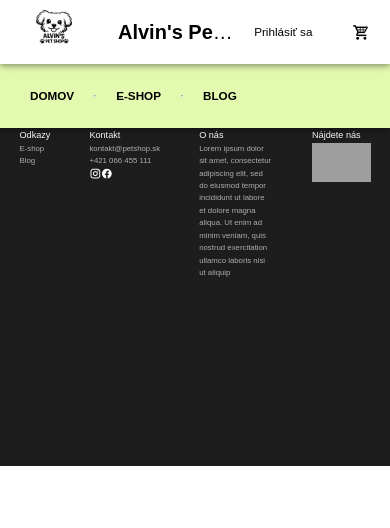
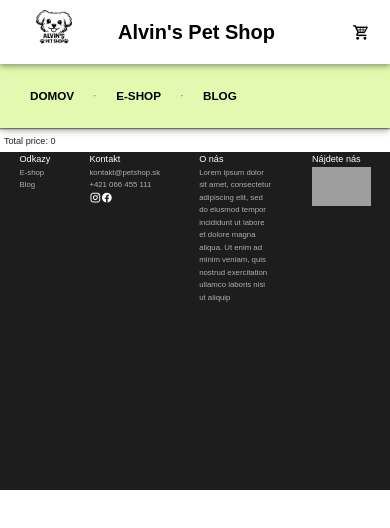
Before and after one commit to AdelaMacajova/petshop, a Vue app: page /cart in a window 390 px wide. Shown: the top 528 px of the page. Built offline with nearby package versions, Linux system fonts and the light colour scheme; grey boxes are pictures that could not be loaded.

Commit message:
pridanie košíka pomocou Pinie

```diff
--- a/package.json
+++ b/package.json
@@ -13,6 +13,7 @@
   },
   "dependencies": {
     "pinia": "^3.0.4",
+    "pinia-plugin-persistedstate": "^4.7.1",
     "vue": "^3.5.25",
     "vue-router": "^4.6.3",
     "vuetify": "^3.11.4"
--- a/src/App.vue
+++ b/src/App.vue
@@ -18,7 +18,9 @@ export default{
     UserNavigation, MainNavigation, FooterNavigation
   },
   data(){
+    return{
 
+    }
   },
   methods:{
 
--- a/src/assets/main.css
+++ b/src/assets/main.css
@@ -230,6 +230,37 @@ iframe{
   text-align: justify;
 
 }
+.cart-row{
+  margin:1vw;
+  display:flex;
+  flex-direction: row;
+  align-items: center;
+  border:2px solid rgb(33, 33, 33);
+  height:7vw;
+  justify-content: space-between;
+}.cart-row *{
+  padding:0.5vw;
+  height:100%;
+  display:flex;
+  align-items: center;
+}
+.cart-img img{
+  object-fit: scale-down;
+}
+.cart-row button{
+  color:rgb(208, 0, 0);
+}
+.cart-img-name-price{
+  display:flex;
+  justify-content: space-between;
+  width:50%
+}
+.cart{
+    font-size: 1vw;
+}
+.cart h3{
+  padding:1vw;
+}
 
 @media(max-width: 1200px){
     .main-nav a, .user-nav a, .category-nav a{
@@ -237,6 +268,9 @@ iframe{
   }
 }
 @media(max-width:900px){
+  .cart{
+    font-size: 1.5vw;
+  }
   .product-card{
     font-size:2vw;
     width:30vw;
@@ -256,6 +290,9 @@ iframe{
   }
 }
 @media(max-width: 600px){
+  .cart{
+    font-size: 2vw;
+  }
   .product-card{
     font-size:2vw;
     width:40vw;
--- a/src/components/FooterNavigation.vue
+++ b/src/components/FooterNavigation.vue
@@ -34,7 +34,9 @@
             RouterLink
         },
         data(){
+            return{
 
+            }
         },
         methods:{
 
--- a/src/components/UserNavigation.vue
+++ b/src/components/UserNavigation.vue
@@ -8,7 +8,7 @@
             Alvin's Pet Shop
             </strong>
         </v-app-bar-title>
-        <RouterLink to="/login">Prihlásiť sa</RouterLink> <!-- Login -->
+        <!--<RouterLink to="/login">Prihlásiť sa</RouterLink>  Login -->
         <RouterLink to="/cart"><v-icon icon="mdi-cart-variant"></v-icon></RouterLink>
     </v-app-bar>
 </template>
@@ -19,7 +19,9 @@
             RouterLink
         },
         data(){
+            return{
 
+            }
         },
         methods:{
 
--- a/src/main.js
+++ b/src/main.js
@@ -15,15 +15,19 @@ import router from './router'
 
 import { createPinia } from 'pinia'
 
+import piniaPluginPersistedstate from 'pinia-plugin-persistedstate'
+
 const vuetify = createVuetify({
   components,
   directives,
 })
 
 const pinia = createPinia()
+pinia.use(piniaPluginPersistedstate)
 
 createApp(App)
   .use(vuetify)
   .use(router)
   .use(pinia)
+
   .mount('#app')
--- a/src/router/index.js
+++ b/src/router/index.js
@@ -40,11 +40,10 @@ const router = createRouter({
         component: () => import('../views/ArticleView.vue'),
     },
     {
-      path: '/kontakt',
-      name: 'kontakt',
-      component: () => import('../views/ContactView.vue'),
+        path: '/cart',
+        name: 'cart',
+        component: () => import('../views/CartView.vue'),
     },
-
   ],
 })
 
--- /dev/null
+++ b/src/stores/cart.js
@@ -0,0 +1,27 @@
+import {defineStore} from "pinia"
+
+export const useCartStore = defineStore('cartStore',{
+    state: () => ({
+            cart: []
+    }),
+    actions:{
+        addToCart(product){
+            this.cart.push(product)
+        },
+        removeFromCart(product){
+            for(let i=0; i<this.cart.length; i++){
+                if(this.cart[i] === product){
+                    this.cart.splice(i, 1)
+                    break
+                }
+            }
+        },
+        cleanCart(){
+            for(let i=this.cart.length-1; i>=0; i--){
+                if(!this.cart[i] || !this.cart[i].id)
+                    this.cart.splice(i, 1)
+            }
+        }
+    },
+    persist: true
+})
--- /dev/null
+++ b/src/views/CartView.vue
@@ -0,0 +1,36 @@
+<template>
+    <div class="cart">
+        <div class="cart-row" v-for="product in cartStore.cart" :key="product.id">
+            <div class="cart-img-name-price">
+                <div>
+                    <div class="cart-img"><img :src="'/img/products/'+product.type+'/'+product.image"></div>
+                    <h2>{{ product.name }}</h2>
+                </div>
+                <label>Cena: {{ product.price }}€</label>
+            </div>
+            <div><button @click="cartStore.removeFromCart(product)"><v-icon icon="mdi-alpha-x-box"></v-icon>Odstrániť</button></div>
+        </div>
+        <hr>
+        <h3>Total price: {{ totalPrice }}</h3>
+    </div>
+</template>
+
+<script>
+import {useCartStore} from "../stores/cart.js"
+export default{
+    data(){
+        return{
+            cartStore: useCartStore()
+        }
+    },
+    computed:{
+        totalPrice(){
+            let price=0;
+            for(let i=0; i<this.cartStore.cart.length; i++){
+                price+=Number(this.cartStore.cart[i].price)
+            }
+            return price
+        }
+    }
+}
+</script>
--- a/src/views/CategoryView.vue
+++ b/src/views/CategoryView.vue
@@ -6,14 +6,14 @@
     </div>
 
     <div class="product-cards card-wrapper">
-        <div class="product-card" v-for="product in dataProducts" :key="product.name">
+        <div class="product-card" v-for="product in dataProducts" :key="product.id">
             <RouterLink :to="'/eshop/product/' + product.slug">
             <div class="category-img-box"><img :src="'/img/products/'+product.type+'/'+product.image"></div></RouterLink>
             <label class="product-name">{{ product.name }}</label>
             <div class="price-cart-row">
                 <label>{{ product.price }}€</label>
                 <hr class="separator">
-                <button @click=""><v-icon icon="mdi-cart"></v-icon></button>
+                <button @click="cartStore.addToCart(product)"><v-icon icon="mdi-cart"></v-icon></button>
             </div>
         </div>
     </div>
@@ -21,6 +21,7 @@
 </template>
 
 <script>
+    import {useCartStore} from "../stores/cart.js"
     import { RouterLink } from 'vue-router';
     import data from '../data.json';
 
@@ -30,12 +31,11 @@
         },
         data(){
             return{
-                categories: data.categories
+                categories: data.categories,
+                cartStore: useCartStore()
             }
         },
-        methods:{
 
-        },
         computed:{
             dataProducts(){
                 const categorySlug = this.$route.params.categorySlug;
@@ -46,6 +46,6 @@
                     }
                 return [];
                 }
-            }
-        }
+            },
+    }
 </script>
--- a/src/views/HomeView.vue
+++ b/src/views/HomeView.vue
@@ -20,7 +20,9 @@ export default{
 
   },
   data(){
+    return{
 
+    }
   },
   methods:{
 
--- a/src/views/ProductView.vue
+++ b/src/views/ProductView.vue
@@ -6,18 +6,18 @@
                 <h1>{{ product.name }}</h1>
                 <h2>{{ product.price }}€</h2>
                 <p>{{ product.description }}</p>
-                <button>Pridať do košíka</button>
+                <button @click="cartStore.addToCart(product)">Pridať do košíka</button>
             </div>
         </div>
     </div>
 </template>
 <script>
+    import {useCartStore} from "../stores/cart.js"
     import data from '../data.json';
-
     export default{
         data(){
             return{
-
+                cartStore: useCartStore()
             }
         },
         methods:{
```
Also changed, not shown: 1 other file (tests, documents, lock files or other folders).
